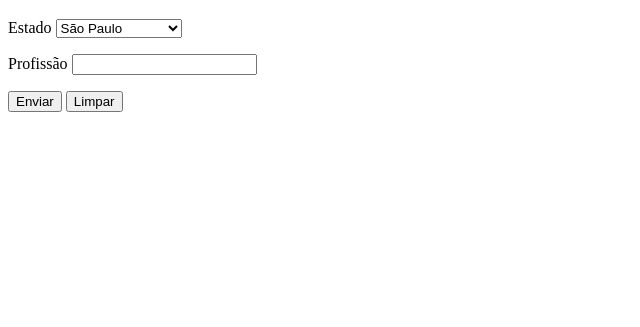
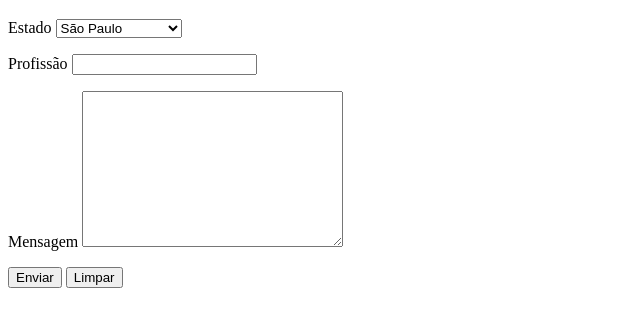
Before and after one commit to Luizgustavo21/HTML5-CSS3, a plain HTML site: page Exercícios/ex025/form007.html in a window 1280 px wide. Shown: the part 61-388 px from the top of the page, without its empty margins (0-640 px from the left). Drawn offline with Linux system fonts and the light colour scheme.

Commit message:
atualização

```diff
--- a/Exercícios/ex025/form007.html
+++ b/Exercícios/ex025/form007.html
@@ -38,8 +38,11 @@
                     <option value="PROF">Professor</option>
                     <option value="NUTRI">Nutricionista</option>
                 </optgroup>
-
             </datalist>
+        <p>
+            <label for="imes">Mensagem</label>
+            <textarea name="mensg" id="imes" cols="30" rows="10"></textarea>
+        </p>
         </p>
         <p>
             <input type="submit" value="Enviar">
```
